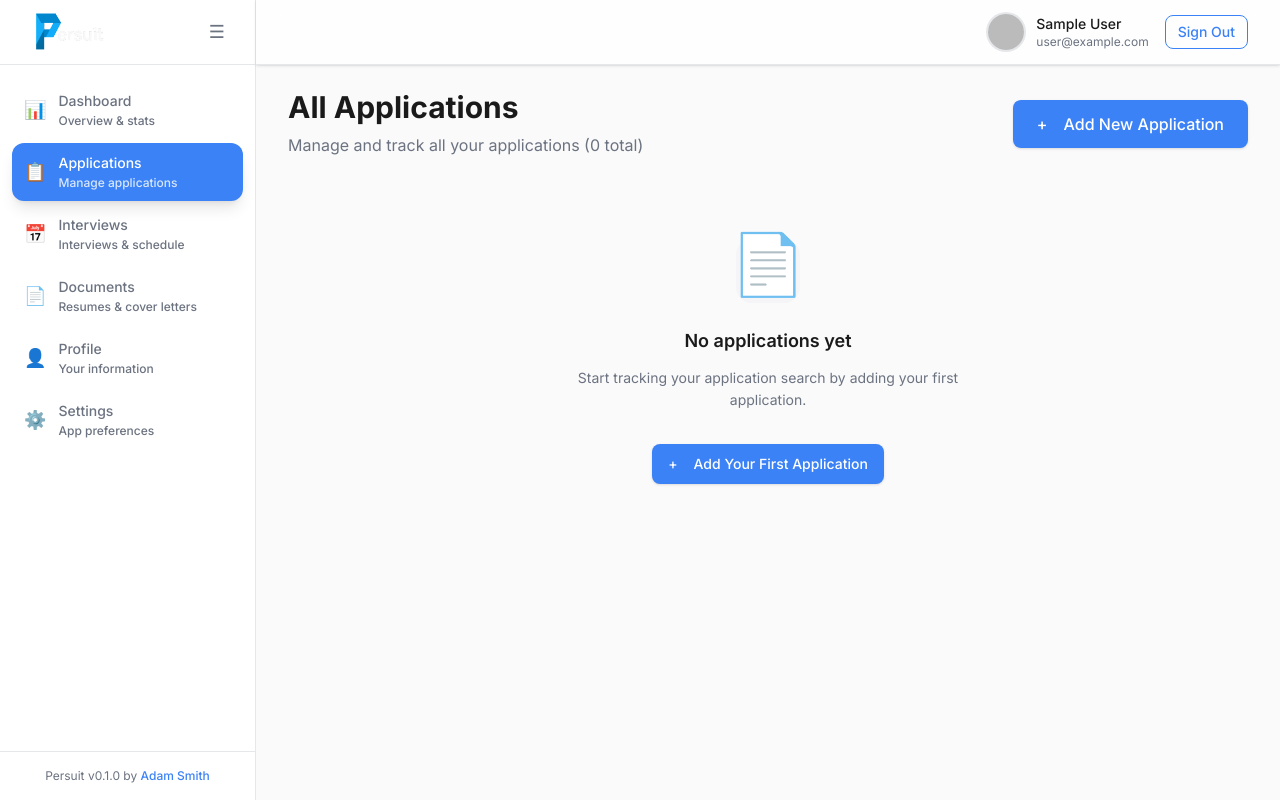
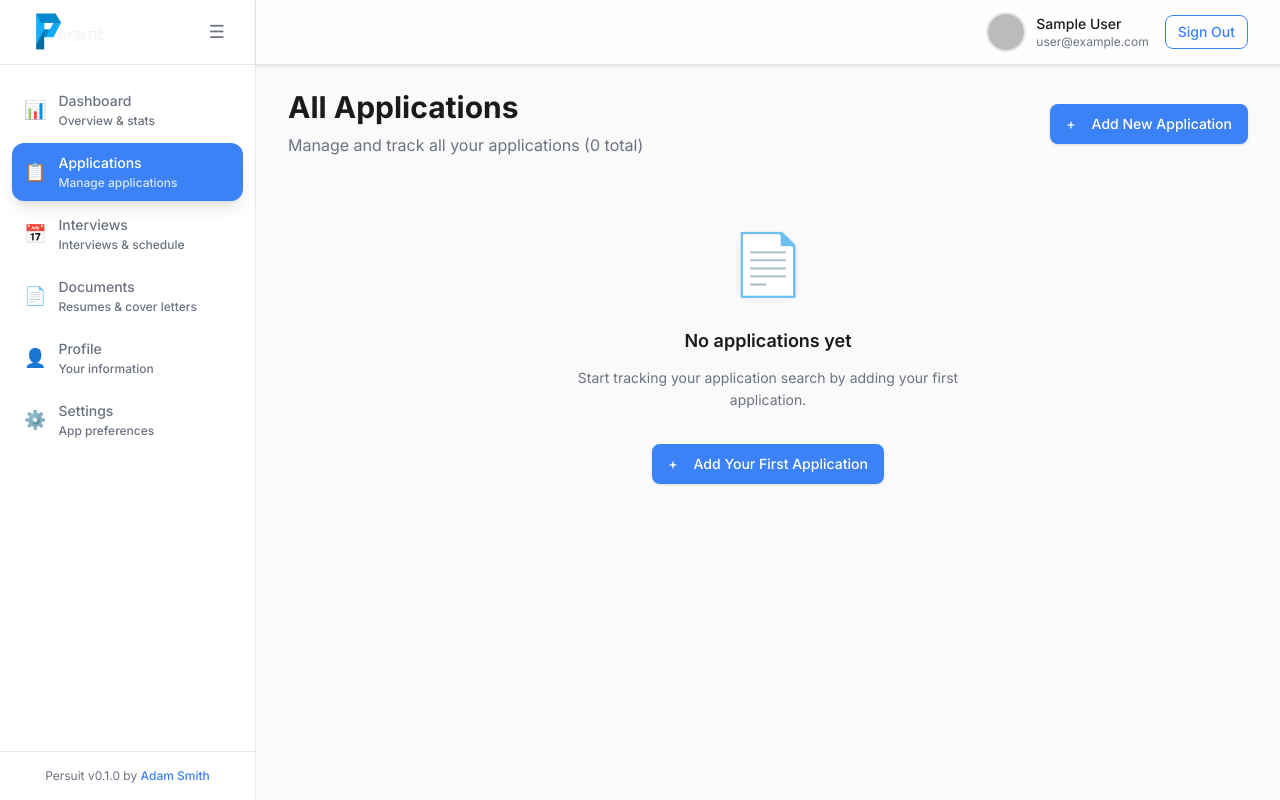
Before and after one commit to adamsmithdev/persuit, a Next.js app: page /applications in a window 1280 px wide. Built offline with nearby package versions, Linux system fonts and the light colour scheme; no server answers; the database is empty; sample sign-in values are in the browser's storage.

Commit message:
Setting main page buttons to be same size

```diff
--- a/src/app/applications/page.tsx
+++ b/src/app/applications/page.tsx
@@ -96,7 +96,7 @@ export default function ApplicationsPage() {
 						</p>
 					</div>
 					<Link href="/application/new">
-						<Button size="lg">
+						<Button>
 							<span className="mr-2">+</span>
 							<span>Add New Application</span>
 						</Button>
--- a/src/components/Dashboard.tsx
+++ b/src/components/Dashboard.tsx
@@ -72,7 +72,7 @@ export default function Dashboard({ applications }: Props) {
 					</p>
 				</div>
 				<Link href="/application/new">
-					<Button size="lg">
+					<Button>
 						<span className="mr-2">+</span>
 						<span>Add New Application</span>
 					</Button>
```
